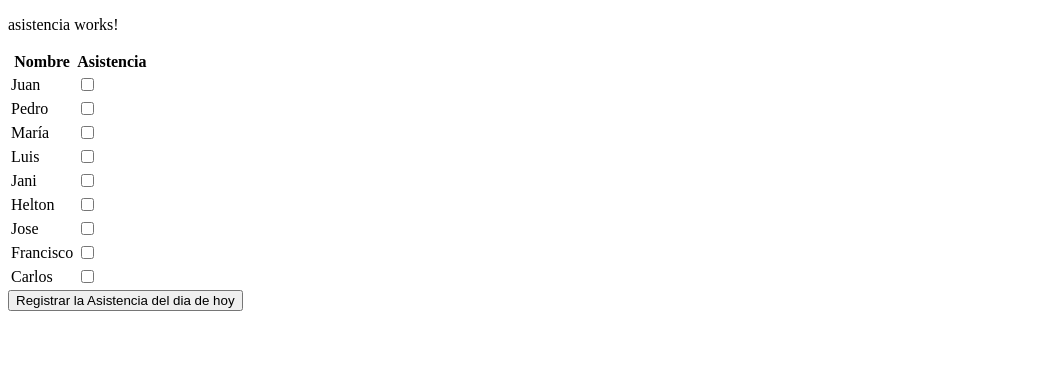
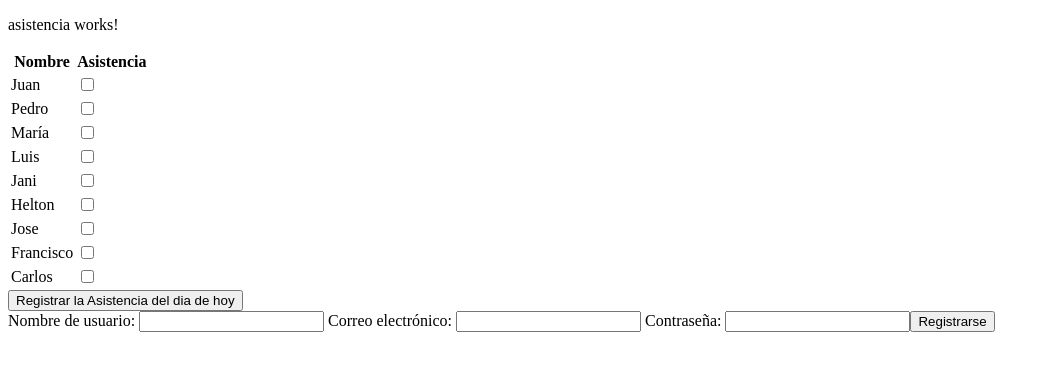
Before and after one commit to LuisMejia1020/Sistema-de-asistencia-de-Iglesia, an Angular app in the folder my-app/: page / in a window 1280 px wide. Shown: the top 370 px of the page, without its empty margins (0-1050 px from the left). Built offline with nearby package versions, Linux system fonts and the light colour scheme.

Commit message:
componente registro usuario
este componente es para registrar el usuario que marcara asistencia en la iglesia

```diff
--- a/my-app/package.json
+++ b/my-app/package.json
@@ -7,7 +7,7 @@
     "build": "ng build",
     "watch": "ng build --watch --configuration development",
     "test": "ng test",
-    "generateComponent":"ng generate component asistencia"
+    "generateComponent":"ng generate component Registro-Usuario"
   },
   "private": true,
   "dependencies": {
--- a/my-app/src/app/app.component.html
+++ b/my-app/src/app/app.component.html
@@ -1 +1,2 @@
 <app-asistencia></app-asistencia>
+<app-registro-usuario></app-registro-usuario>
--- a/my-app/src/app/app.module.ts
+++ b/my-app/src/app/app.module.ts
@@ -3,11 +3,13 @@ import { FormsModule } from '@angular/forms';
 import { BrowserModule } from '@angular/platform-browser';
 import { AppComponent } from './app.component';
 import { AsistenciaComponent } from './asistencia/asistencia.component';
+import { RegistroUsuarioComponent } from './registro-usuario/registro-usuario.component';
 
 @NgModule({
   declarations: [
     AppComponent,
-    AsistenciaComponent
+    AsistenciaComponent,
+    RegistroUsuarioComponent
   ],
   imports: [
     BrowserModule, FormsModule
--- a/my-app/src/app/asistencia/asistencia.component.ts
+++ b/my-app/src/app/asistencia/asistencia.component.ts
@@ -21,7 +21,5 @@ export class AsistenciaComponent {
     { nombre: 'Jose', asistio: false },
     { nombre: 'Francisco', asistio: false },
     { nombre: 'Carlos', asistio: false },
-
-
   ];
 }
--- /dev/null
+++ b/my-app/src/app/interfaces/interface.ts
@@ -0,0 +1,5 @@
+export interface IRegistroUsuario {
+    username: string;
+    email: string;
+    password: string;
+}
--- /dev/null
+++ b/my-app/src/app/registro-usuario/registro-usuario.component.html
@@ -0,0 +1,18 @@
+<form>
+    <label>
+      Nombre de usuario:
+      <input type="text" name="username" [(ngModel)]="username">
+    </label>
+
+    <label>
+      Correo electrónico:
+      <input type="email" name="email" [(ngModel)]="email">
+    </label>
+
+    <label>
+      Contraseña:
+      <input type="password" name="password" [(ngModel)]="password">
+    </label>
+
+    <button (click)="registrarse('janflores', 'janis@gmail.com', 'royale')">Registrarse</button>
+  </form>
--- /dev/null
+++ b/my-app/src/app/registro-usuario/registro-usuario.component.ts
@@ -0,0 +1,24 @@
+import { Component } from '@angular/core';
+import { IRegistroUsuario } from '../interfaces/interface';
+
+@Component({
+  selector: 'app-registro-usuario',
+  templateUrl: './registro-usuario.component.html',
+  styleUrls: ['./registro-usuario.component.css']
+})
+export class RegistroUsuarioComponent {
+
+ username:IRegistroUsuario[] = []
+ email:IRegistroUsuario[] = []
+ password:IRegistroUsuario[]=[]
+
+ constructor(){
+  this.username=[]
+  this.email=[]
+  this.password=[]
+ }
+
+  registrarse(username: string, email:string, password: string) {
+    console.log(`Registrando usuario ${this.username} con correo ${this.email} y contraseña ${this.password}`);
+  }
+}
--- a/my-app/src/index.html
+++ b/my-app/src/index.html
@@ -2,7 +2,7 @@
 <html lang="en">
 <head>
   <meta charset="utf-8">
-  <title>MyApp</title>
+  <title>Registro de Iglesia</title>
   <base href="/">
   <meta name="viewport" content="width=device-width, initial-scale=1">
   <link rel="icon" type="image/x-icon" href="favicon.ico">
```
Also changed, not shown: my-app/src/app/registro-usuario/registro-usuario.component.css (added), 1 other file (tests, documents, lock files or other folders).
